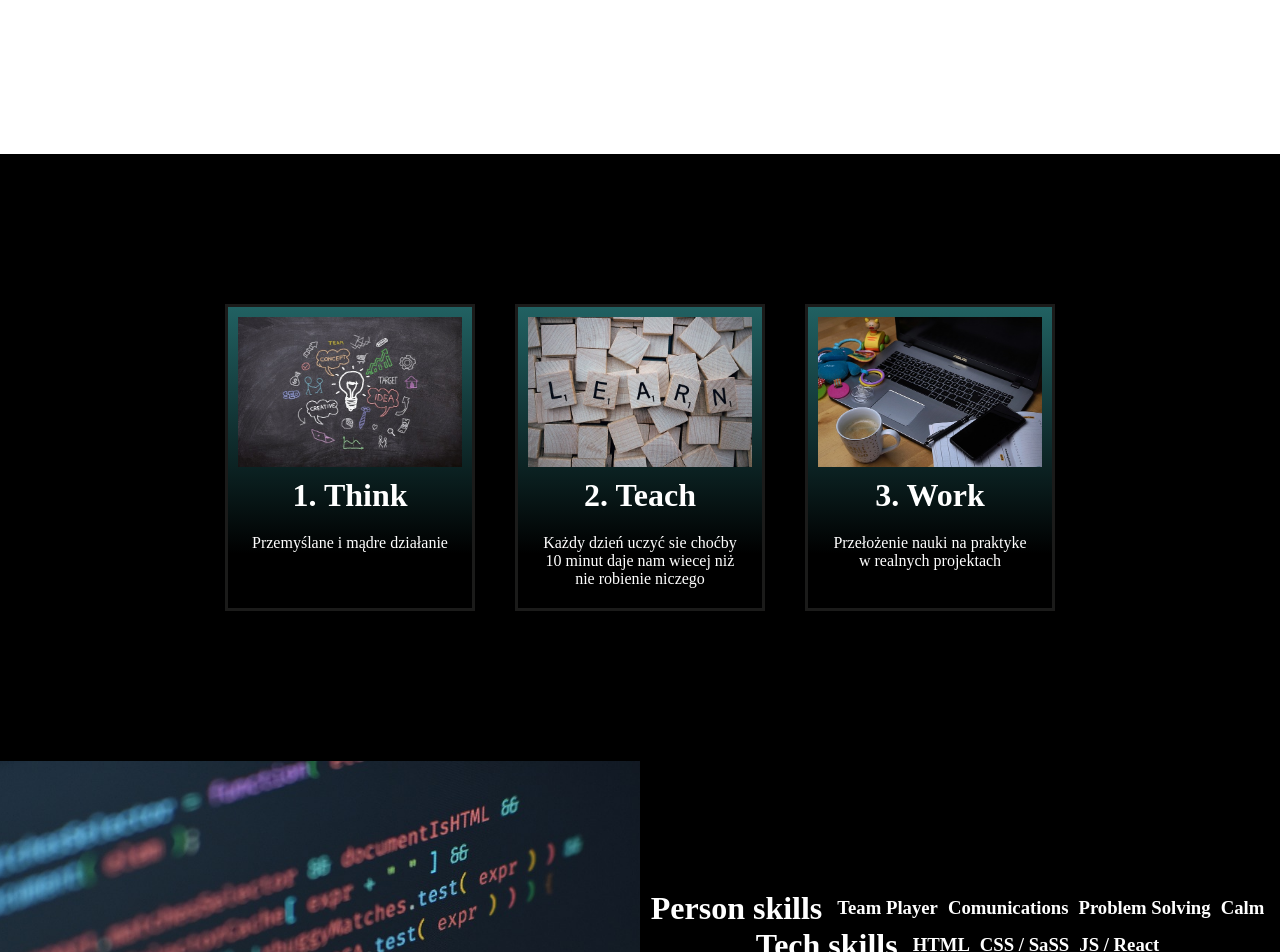
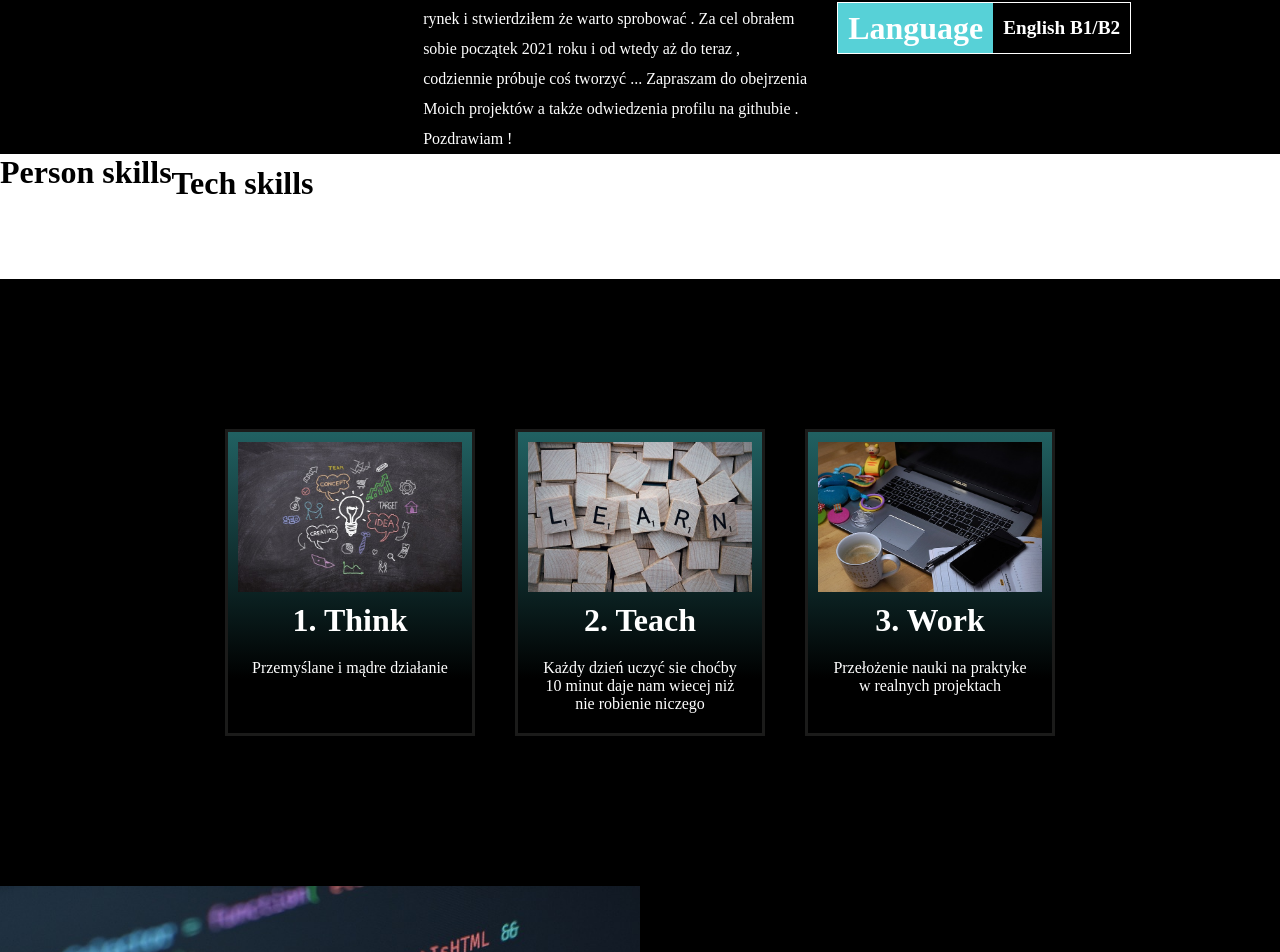
Before and after one commit to marcinoles87/mysite, a React (Create React App) app: page / in a window 1280 px wide. Shown: the part 1190-2142 px from the top of the page. Built offline with nearby package versions, Linux system fonts and the light colour scheme; a web font is replaced by a local one.

Commit message:
add new info

```diff
--- a/src/App.js
+++ b/src/App.js
@@ -14,6 +14,7 @@ import Projects from './components/Projects';
 import Portfolio from './components/Portfolio';
 import Card from './components/Card';
 import Contact from './components/Contact';
+import Skills from './components/Skills';
 
 function App() {
 
@@ -40,6 +41,7 @@ function App() {
 
 
               <About></About>
+              <Skills></Skills>
               <div className='cards-container'>
 
               <Card method={'1. Think'} text={'Przemyślane i mądre działanie '}  img={img1}></Card>
--- a/src/components/About.js
+++ b/src/components/About.js
@@ -9,19 +9,19 @@ function About() {
 
 
 
-  const handleOnEnter = (e) => {
-    const aboutSec = document.querySelector('.about-container')
-    console.log(aboutSec)
-    console.log(window.innerHeight)
-    console.log(e.pageY)
+  // const handleOnEnter = (e) => {
+  //   const aboutSec = document.querySelector('.about-container')
+  //   console.log(aboutSec)
+  //   console.log(window.innerHeight)
+  //   console.log(e.pageY)
 
-    aboutSec.classList.toggle('test')
+  //   aboutSec.classList.toggle('test') }
 
 
 
-  }
+
   return (
-    <div className='about-container' id='about' onMouseEnter={handleOnEnter}>
+    <div className='about-container' id='about' >
     <h1><span>About</span> me</h1>
       <div className='about-text'>
 
--- a/src/components/Projects.js
+++ b/src/components/Projects.js
@@ -12,23 +12,7 @@ function Projects() {
       </div>
 
       <div className='project-item'>
-        <div className='project-skill-person'>
-            <h1>Person skills</h1>
-            <h3>Team Player</h3>
-            <h3>Comunications</h3>
-            <h3>Problem Solving</h3>
-            <h3>Calm</h3>
 
-
-        </div>
-
-        <div className='project-skill-person'>
-            <h1>Tech skills</h1>
-            <h3>HTML</h3>
-            <h3>CSS / SaSS</h3>
-            <h3>JS / React</h3>
-
-        </div>
 
         <div className='project-githubwork'>
 
--- /dev/null
+++ b/src/components/Skills.js
@@ -0,0 +1,33 @@
+
+import '../components/skills.scss'
+
+function Skills() {
+
+    const handleShow = () => {
+        const projectSkill = document.querySelector('.project-items')
+        projectSkill.classList.add('showSkill')
+    }
+  return (
+       <div class="project-items">
+        <div className='project-skill-person' onClick={handleShow}>
+                    <h1>Person skills</h1>
+                    <h3>Team Player</h3>
+                    <h3>Comunications</h3>
+                    <h3>Problem Solving</h3>
+                    <h3>Calm</h3>
+
+
+                </div>
+
+                <div className='project-skill-person'>
+                    <h1>Tech skills</h1>
+                    <h3>HTML</h3>
+                    <h3>CSS / SaSS</h3>
+                    <h3>JS / React</h3>
+
+                </div>
+      </div>
+  )
+}
+
+export default Skills
--- a/src/components/about.scss
+++ b/src/components/about.scss
@@ -14,7 +14,7 @@ $primary-color : rgb(87, 209, 215);
     gap:30px;
     background-color: black;
     color:white;
-    opacity: 0;
+    // opacity: 0;
     transition: 1s ease;
     overflow: hidden;
 
--- /dev/null
+++ b/src/components/skills.scss
@@ -0,0 +1,24 @@
+.project-items{
+    display: flex;
+    flex-direction: row;
+    flex-wrap: wrap;
+
+    .project-skill-person{
+        display: flex;
+        flex-direction: column;
+        justify-content: center;
+        align-items: center;
+
+        h3{
+            color:white;
+            transition: 1s ease;
+        }
+
+    }
+
+
+}
+
+.showSkill{
+    color:black;
+}
```
